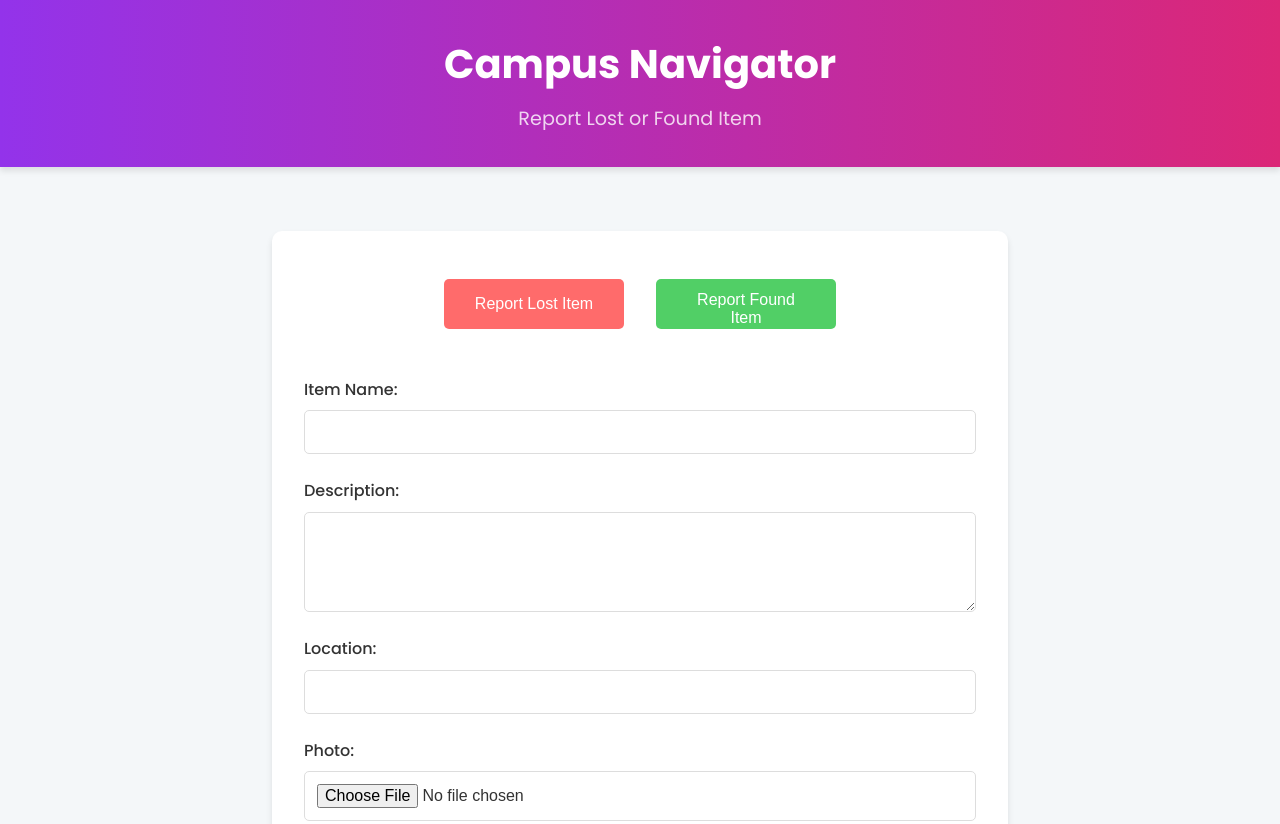
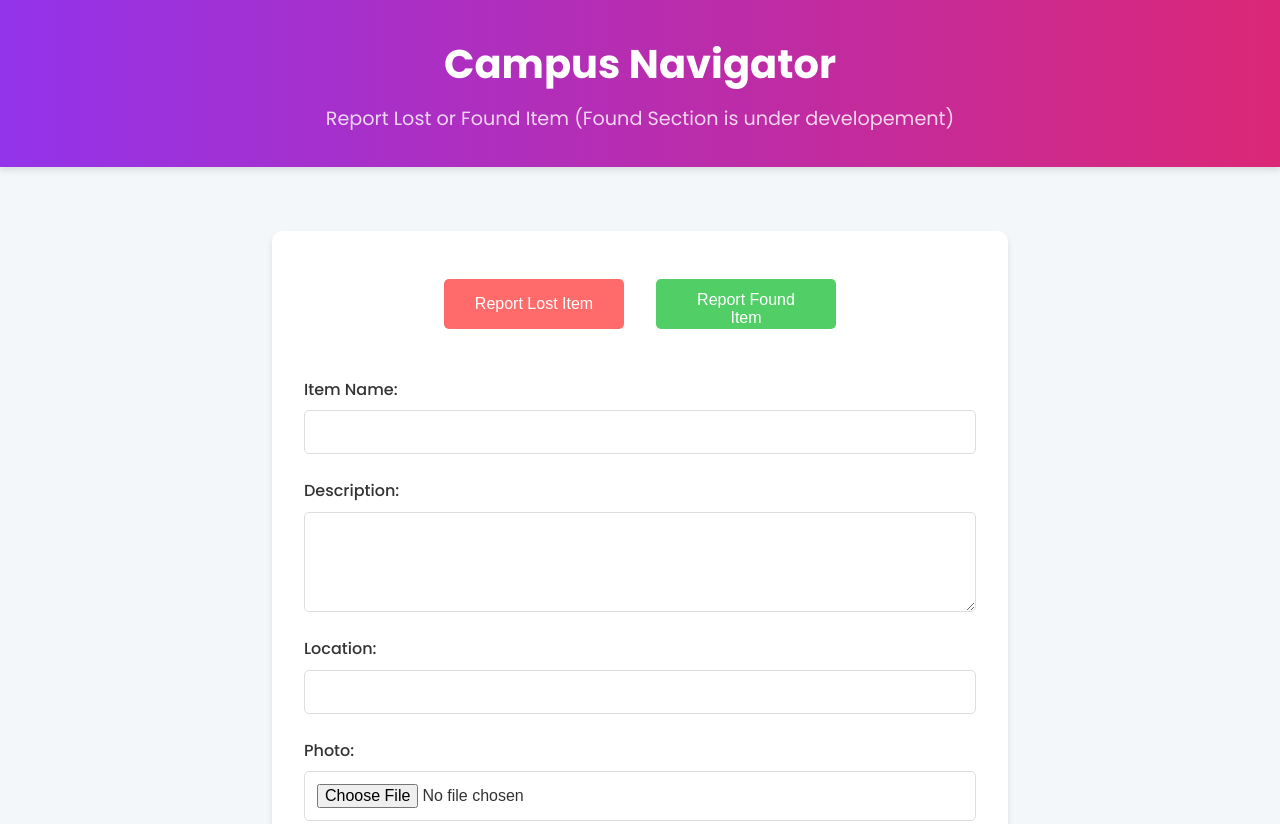
Before and after one commit to lakshya-8000cr/CampusNav-frontEnd, a website: page J-lost-form.html in a window 1280 px wide. Shown: the top 824 px of the page. Drawn offline with Linux system fonts and the light colour scheme.

Commit message:
Update J-lost-form.html

```diff
--- a/J-lost-form.html
+++ b/J-lost-form.html
@@ -208,7 +208,7 @@
 <body>
     <header>
         <h1>Campus Navigator</h1>
-        <p class="subtitle">Report Lost or Found Item</p>
+        <p class="subtitle">Report Lost or Found Item (Found Section is under developement)</p>
     </header>
 
     <div class="container">
```
